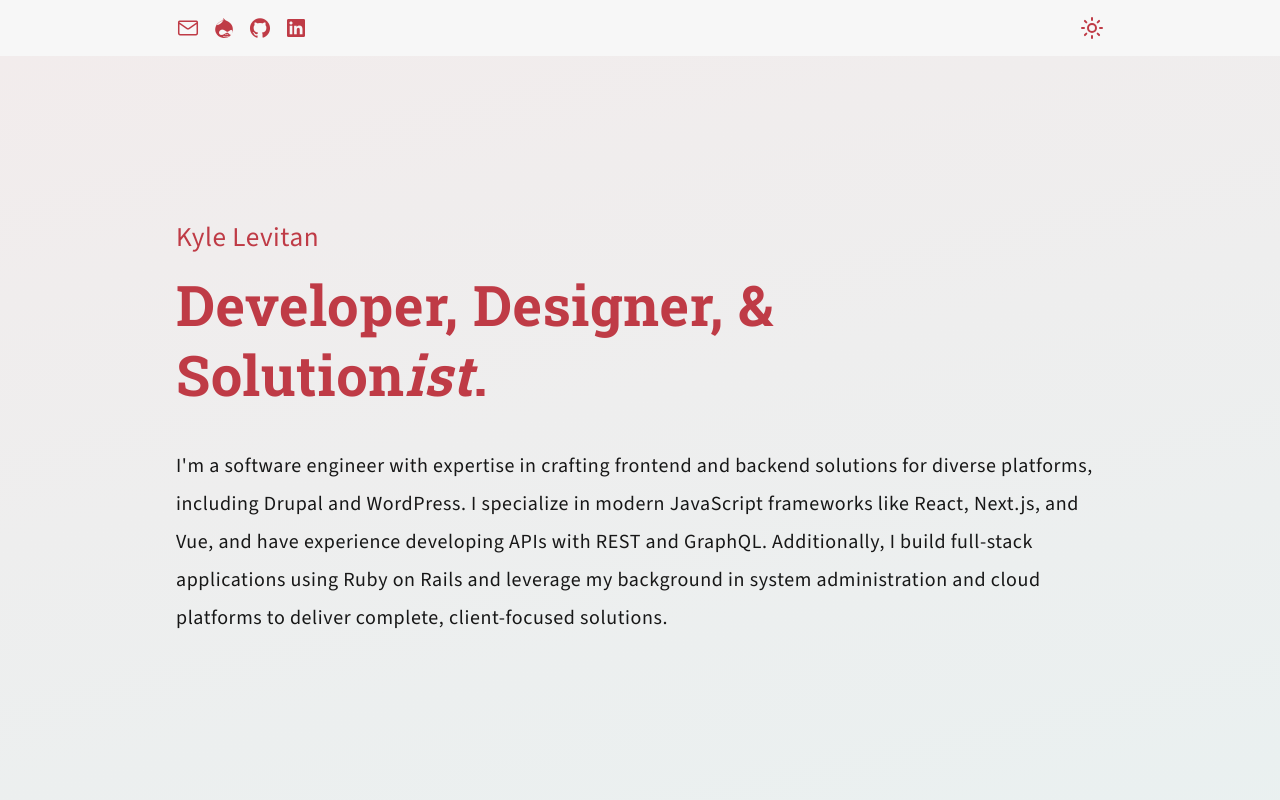
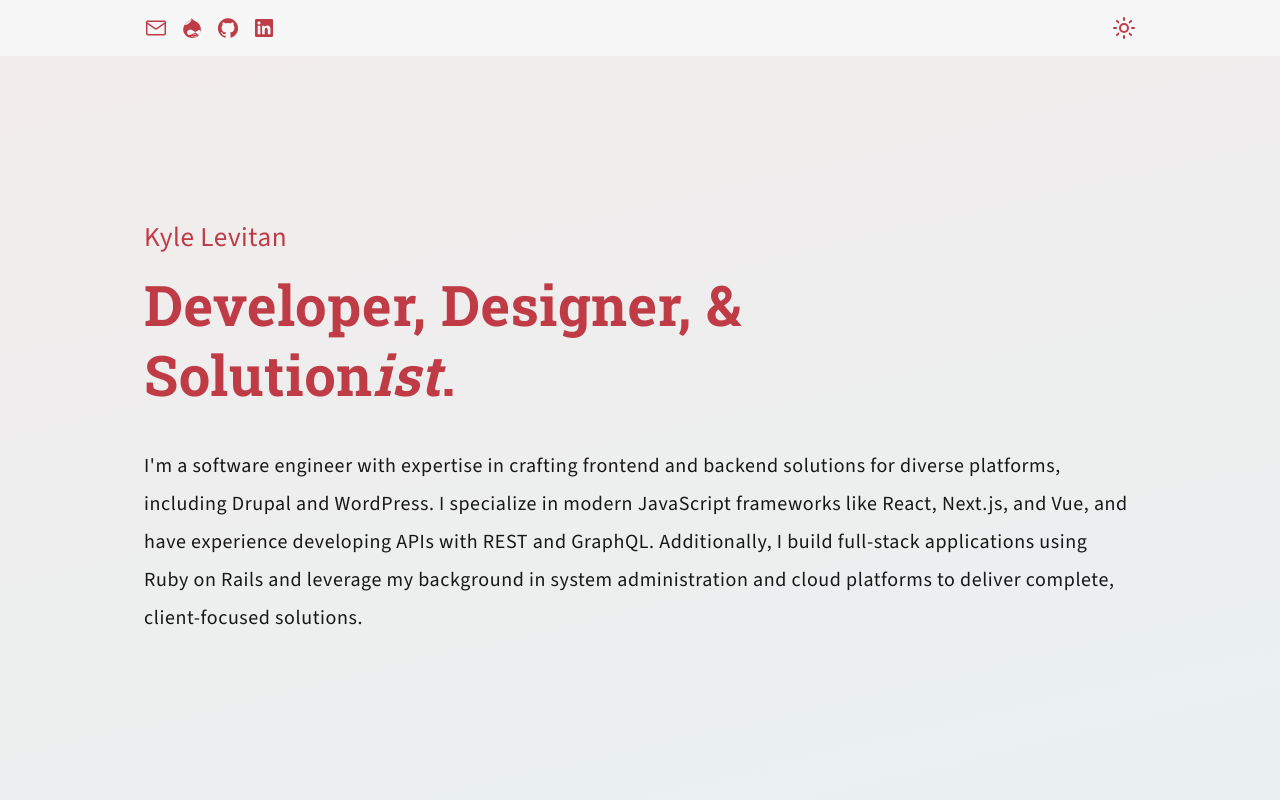
Before and after one commit to kalevitan/kylelevitan, a Next.js app: page / in a window 1280 px wide. Shown: the top 800 px of the page. Built offline with nearby package versions, Linux system fonts and the light colour scheme.

Commit message:
Increase grid core size

```diff
--- a/tailwind.config.ts
+++ b/tailwind.config.ts
@@ -13,7 +13,7 @@ const config: Config = {
     },
     extend: {
       gridTemplateColumns: {
-        core: "1fr min(960px, 100%) 1fr",
+        core: "1fr min(1024px, 100%) 1fr",
       },
       colors: {
         background: "var(--background)",
```
